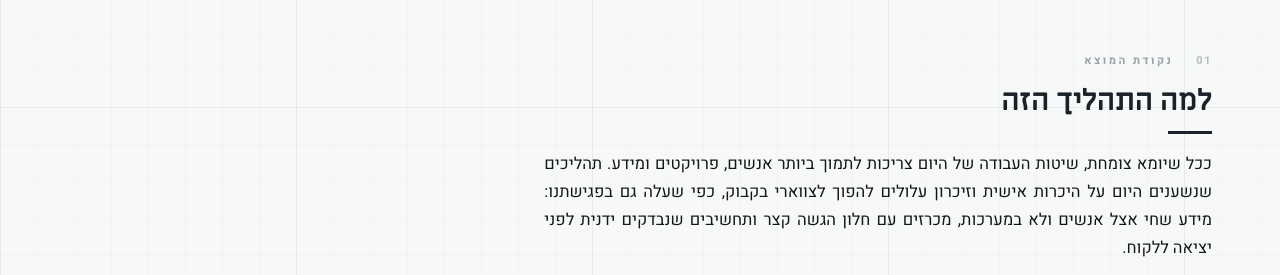
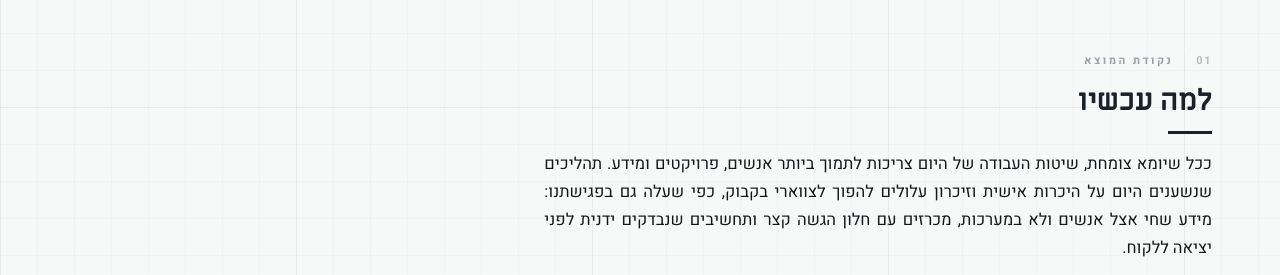
Before and after one commit to Hemibl/yoma-proposal, a plain HTML site: page index.html in a window 1280 px wide. Shown: the part 485-760 px from the top of the page. Drawn offline with Linux system fonts and the light colour scheme.

Commit message:
section 1 heading: lama achshav
Co-Authored-By: Claude Fable 5 <noreply@anthropic.com>

```diff
--- a/index.html
+++ b/index.html
@@ -185,7 +185,7 @@ ul.dots.cols2 li{break-inside:avoid;font-size:15.5px;margin-top:10px}
 
 <section id="s1">
   <div class="eyebrow"><span class="num">01</span> נקודת המוצא</div>
-  <h2>למה התהליך הזה</h2>
+  <h2>למה עכשיו</h2>
   <p>ככל שיומא צומחת, שיטות העבודה של היום צריכות לתמוך ביותר אנשים, פרויקטים ומידע. תהליכים שנשענים היום על היכרות אישית וזיכרון עלולים להפוך לצווארי בקבוק, כפי שעלה גם בפגישתנו: מידע שחי אצל אנשים ולא במערכות, מכרזים עם חלון הגשה קצר ותחשיבים שנבדקים ידנית לפני יציאה ללקוח.</p>
   <p>המטרה של התהליך אינה "להכניס AI למשרד" לשם הטכנולוגיה - אלא לזהות איפה עבודה חוזרת, חיפוש מידע ובדיקות יכולים להתבצע אחרת, ולפנות יותר זמן לעבודה האדריכלית עצמה.</p>
   <div class="principle">
```
